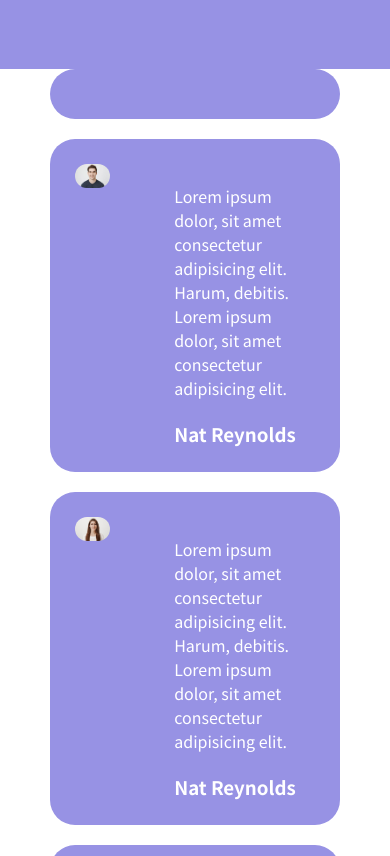
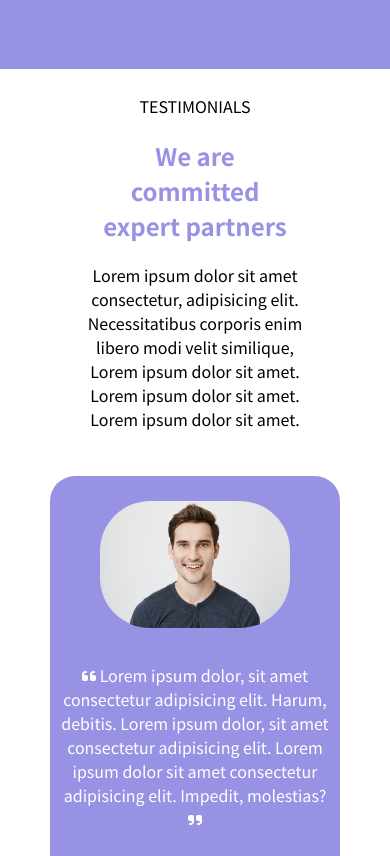
Before and after one commit to nicolaoo/LCT, a plain HTML site: page index.html in a window 390 px wide. Shown: the part 4080-4936 px from the top of the page. Drawn offline with Linux system fonts and the light colour scheme.

Commit message:
media mobile and tablet of testimonials section

```diff
--- a/index.html
+++ b/index.html
@@ -155,7 +155,18 @@
         <section class="container">
             <div class="row row-testimonials">
                 <div class="col-testimonials-title">
-
+                    <p>
+                        TESTIMONIALS
+                    </p>
+                    <h2>
+                        We are committed expert partners
+                    </h2>
+                    <p>
+                        Lorem ipsum dolor sit amet consectetur, adipisicing elit.
+                        Necessitatibus corporis enim libero modi velit similique,
+                        Lorem ipsum dolor sit amet. Lorem ipsum dolor sit amet.
+                        Lorem ipsum dolor sit amet.
+                    </p>
                 </div>
                 <div class="col-testimonials">
                     <figure class="personal-photo">
@@ -164,8 +175,11 @@
 
                     <div class="desc-testimonials">
                         <p>
+                            <i class="fa-solid fa-quote-left"></i>
                             Lorem ipsum dolor, sit amet consectetur adipisicing elit. Harum, debitis.
                             Lorem ipsum dolor, sit amet consectetur adipisicing elit.
+                            Lorem ipsum dolor sit amet consectetur adipisicing elit. Impedit, molestias?
+                            <i class="fa-solid fa-quote-right"></i>
                         </p>
                         <h3>
                             Nat Reynolds
@@ -179,8 +193,11 @@
 
                     <div class="desc-testimonials">
                         <p>
+                            <i class="fa-solid fa-quote-left"></i>
                             Lorem ipsum dolor, sit amet consectetur adipisicing elit. Harum, debitis.
                             Lorem ipsum dolor, sit amet consectetur adipisicing elit.
+                            Lorem ipsum dolor sit amet consectetur adipisicing elit. Impedit, molestias?
+                            <i class="fa-solid fa-quote-right"></i>
                         </p>
                         <h3>
                             Nat Reynolds
@@ -194,9 +211,12 @@
 
                     <div class="desc-testimonials">
                         <p>
+                            <i class="fa-solid fa-quote-left"></i>
                          Lorem ipsum dolor, sit amet consectetur adipisicing elit. Harum, debitis.
                          Lorem ipsum dolor, sit amet consectetur adipisicing elit.
-                        </p>
+                         Lorem ipsum dolor sit amet consectetur adipisicing elit. Impedit, molestias?
+
+   <i class="fa-solid fa-quote-right"></i>                     </p>
                         <h3>
                          Nat Reynolds
                         </h3>
--- a/style.css
+++ b/style.css
@@ -303,13 +303,22 @@ MAIN
 /* three section of testimonials */
 
 
-.col-testimonials-title,
 .col-testimonials {
-    padding: 25px;
+    padding: 25px 10px;
     background-color: var(--purple);
     border-radius: 25px;
     display: flex;
-    gap: 4rem;
+    gap: 3rem;
+}
+
+.col-testimonials-title {
+    padding: 25px;
+    text-align: center;
+}
+
+.col-testimonials-title h2 {
+    color: var(--purple);
+    padding: 20px;
 }
 
 .row-testimonials {
@@ -323,6 +332,7 @@ MAIN
 
 .personal-photo > img {
     border-radius: 50px;
+    max-width: 190px;
 }
 
 .desc-testimonials{
@@ -333,3 +343,20 @@ MAIN
 .desc-testimonials p {
     padding: 20px 0;
 }
+
+@media screen and (max-width:600px) {
+    .col-testimonials {
+        flex-wrap: wrap;
+        gap: 10px;
+        justify-content: center;
+    }
+
+    .desc-testimonials {
+        flex-basis: 100%;
+        text-align: center;
+    }
+
+    .personal-photo {
+        flex-basis: 50%;
+    }
+}
```
